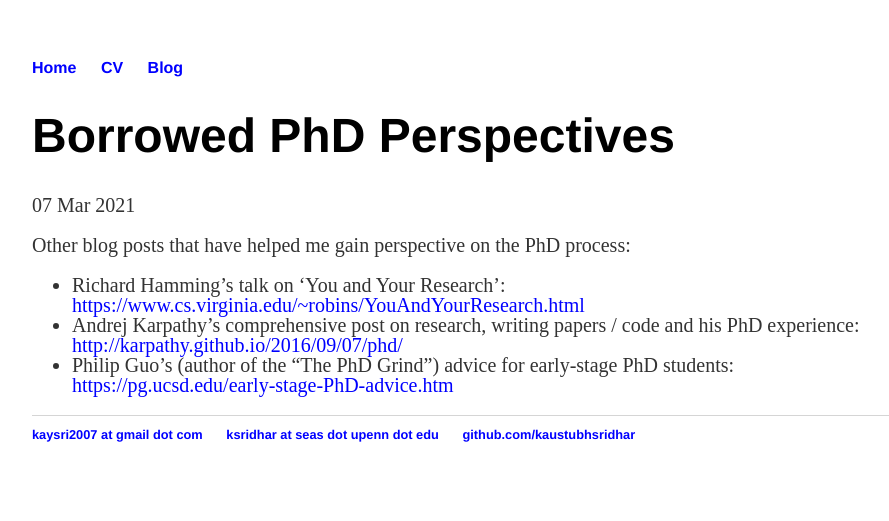
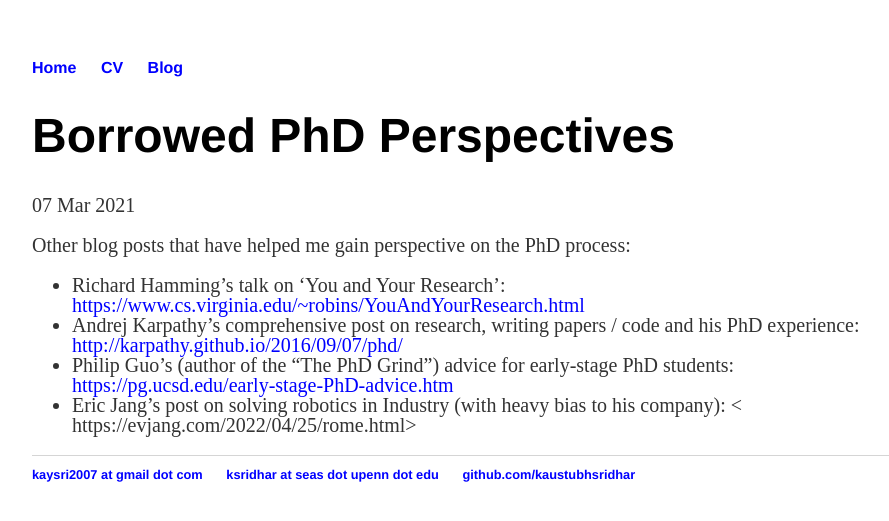
Before and after one commit to kaustubhsridhar/kaustubhsridhar_old.github.io, a Jekyll site: the page built from _posts/2021-03-07-Borrowed-PhD-Perspectives.md, in a window 1280 px wide. Shown: the top 521 px of the page, without its empty margins (160-1049 px from the left). Built offline with Jekyll 4.4.1, drawn with Linux system fonts in a browser that asks for light colours.

Commit message:
Update 2021-03-07-Borrowed-PhD-Perspectives.md

```diff
--- a/_posts/2021-03-07-Borrowed-PhD-Perspectives.md
+++ b/_posts/2021-03-07-Borrowed-PhD-Perspectives.md
@@ -9,3 +9,4 @@
 * Richard Hamming's talk on 'You and Your Research': <https://www.cs.virginia.edu/~robins/YouAndYourResearch.html>
 * Andrej Karpathy's comprehensive post on research, writing papers / code and his PhD experience: <http://karpathy.github.io/2016/09/07/phd/>
 * Philip Guo's (author of the "The PhD Grind") advice for early-stage PhD students: <https://pg.ucsd.edu/early-stage-PhD-advice.htm>
+* Eric Jang's post on solving robotics in Industry (with heavy bias to his company): < https://evjang.com/2022/04/25/rome.html>
```
